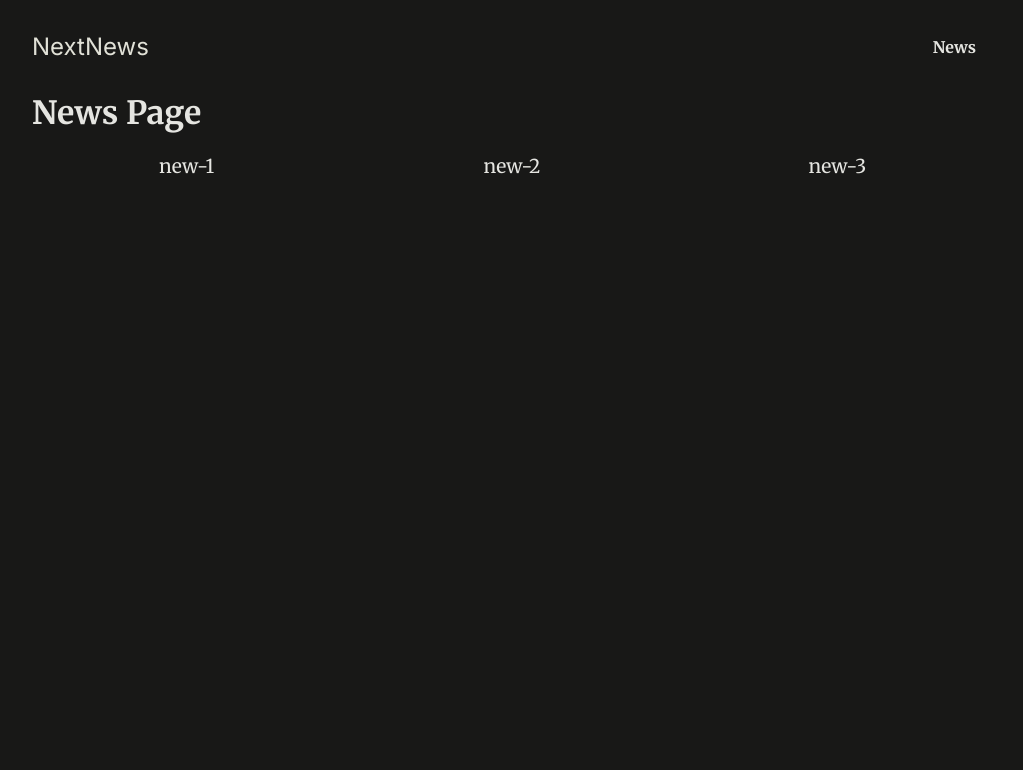
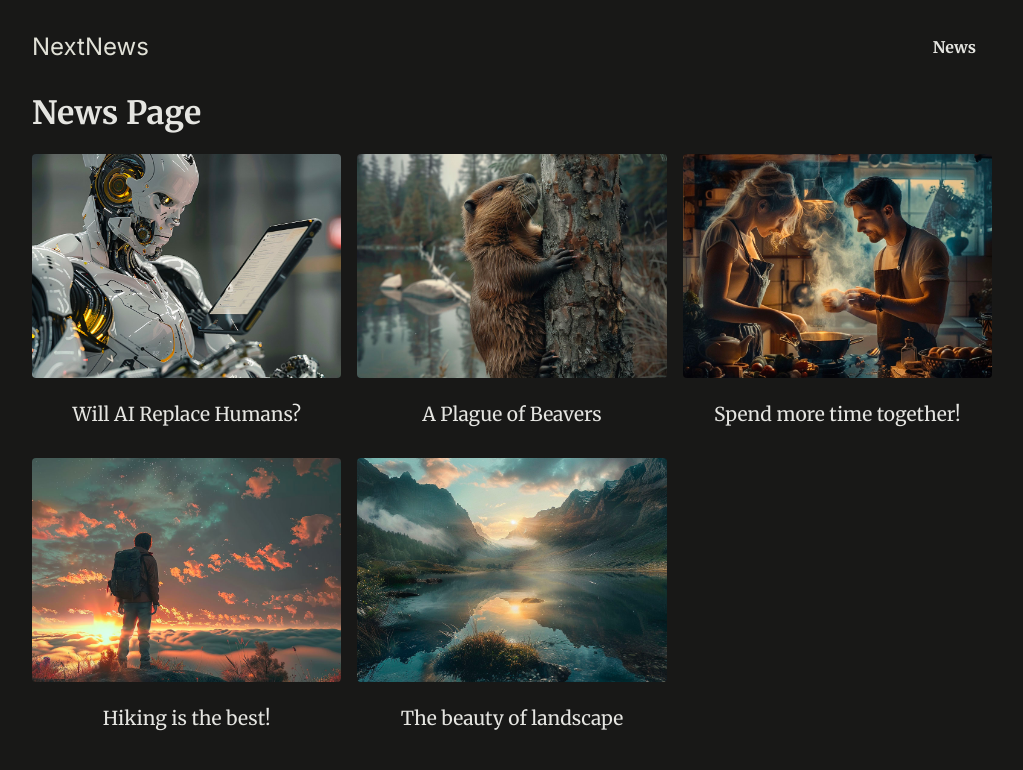
Before and after one commit to YunWonYong/nextjs, a Next.js app in the folder 4_routingAndPageRendering/: page /news in a window 1280 px wide. Shown: the top 770 px of the page, without its empty margins (128-1151 px from the left). Built offline with nearby package versions, Linux system fonts and the light colour scheme.

Commit message:
update. 4 section used dummy-news

```diff
--- a/4_routingAndPageRendering/app/news/page.js
+++ b/4_routingAndPageRendering/app/news/page.js
@@ -1,5 +1,5 @@
 import Link from "next/link";
-
+import { DUMMY_NEWS } from "@/dummy-news";
 const NewsPage = () => {
     return (
         <>
@@ -7,21 +7,22 @@
                 News Page
             </h1>
             <ul className="news-list">
-                <li>
-                    <Link href="/news/new-1">
-                        new-1
-                    </Link>
-                </li>
-                <li>
-                    <Link href="/news/new-2">
-                        new-2
-                    </Link>
-                </li>
-                <li>
-                    <Link href="/news/new-3">
-                        new-3
-                    </Link>
-                </li>
+                {
+                    DUMMY_NEWS.map((newsItem) => {
+                        return (
+                            <li key={ newsItem.id }>
+                                <Link href={ `/news/${newsItem.slug}` }>
+                                    <img src={ `/images/news/${newsItem.image}` } alt={ newsItem.title } />
+                                    <span>
+                                        {
+                                            newsItem.title
+                                        }
+                                    </span>
+                                </Link>
+                            </li>
+                        );
+                    })
+                }
             </ul>
         </>
     );
```
Also changed, not shown: 4_routingAndPageRendering/app/news/[newsId]/page.js (+23 -5 lines).
